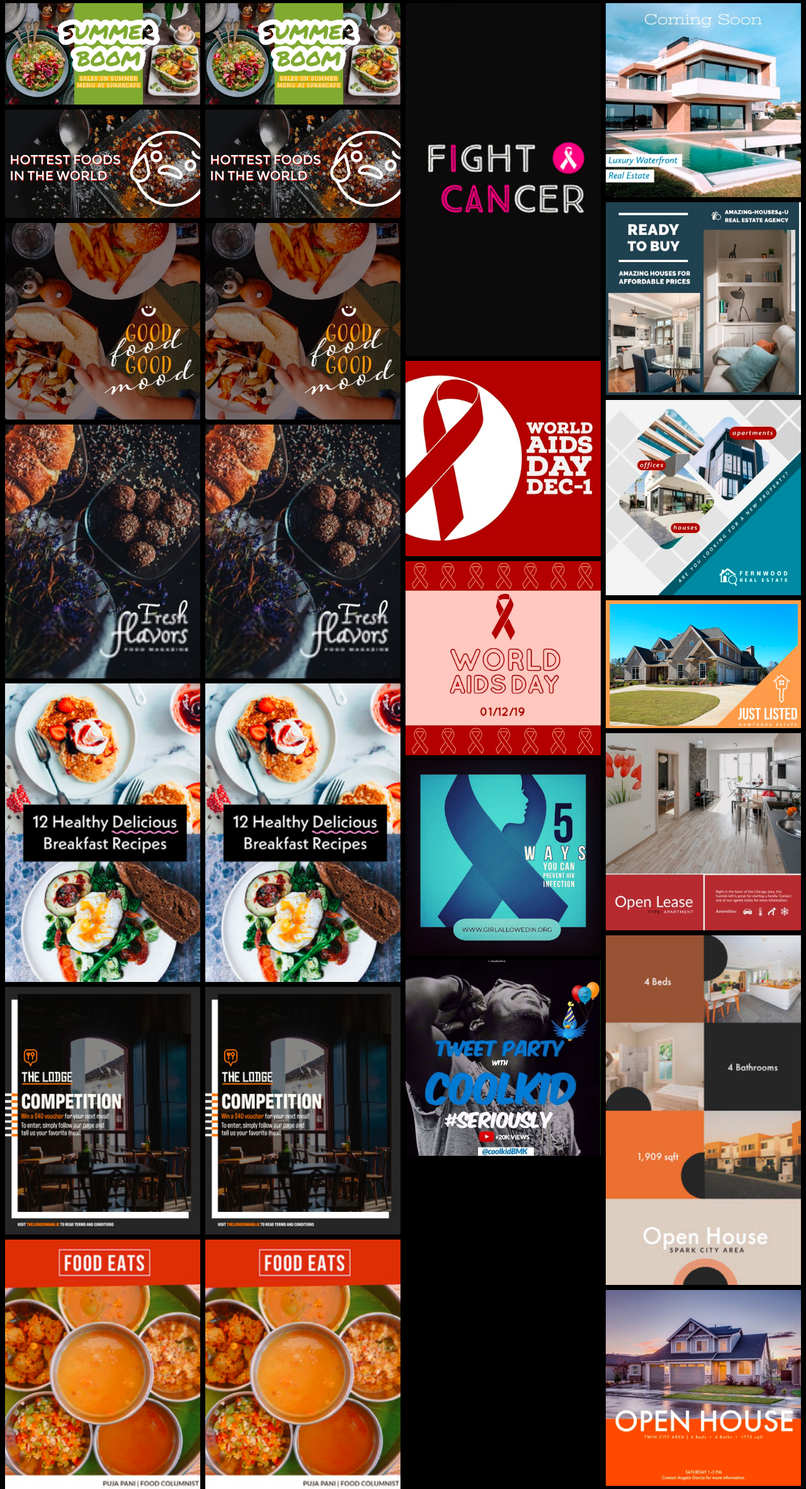
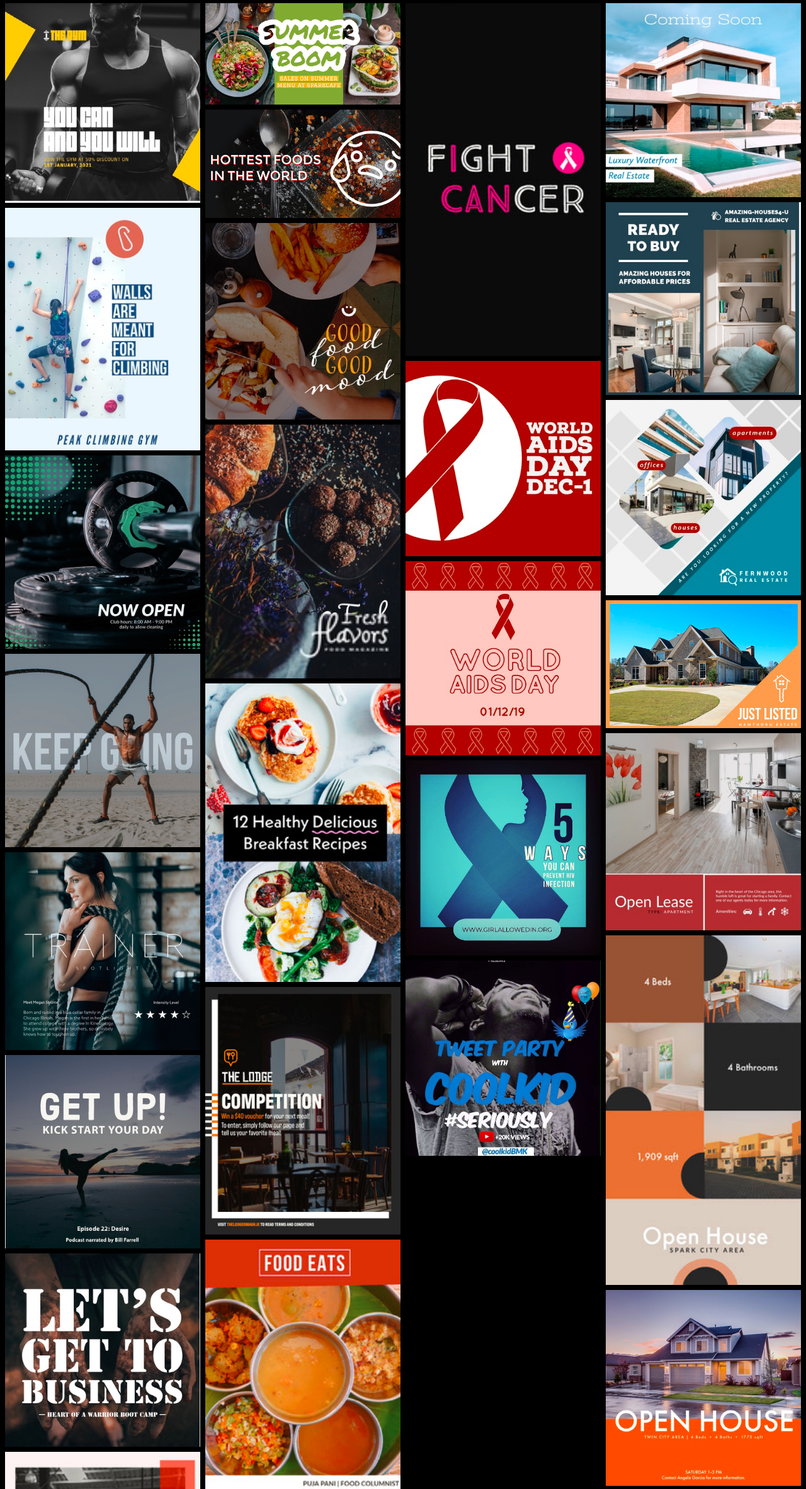
Before and after one commit to AssouaAlbert/social-media-portfolio, a plain HTML site: page index.html in a window 1280 px wide. Shown: the part 300-2664 px from the top of the page at 63% size. Drawn offline with Linux system fonts and the light colour scheme; a web font is replaced by a local one.

Commit message:
Having trouble with the gym images

```diff
--- a/index.html
+++ b/index.html
@@ -31,13 +31,18 @@
         <div class="row">
             <div class="column">
                 <h2 style="text-align: center; color: #fff;">Gym</h2>
-                <img src="./images/food/Annotation 2020-08-14 040827.png" alt="Food and Restuarant flyer 1">
-                <img src="./images/food/Annotation 2020-08-14 041735.png " alt="Food and Restuarant flyer 2">
-                <img src="./images/food/Annotation 2020-08-14 041824.png " alt="Food and Restuarant flyer 3">
-                <img src="./images/food/Annotation 2020-08-14 041844.png " alt="Food and Restuarant flyer 4">
-                <img src="./images/food/Annotation 2020-08-14 041919.png " alt="Food and Restuarant flyer 5">
-                <img src="./images/food/Annotation 2020-08-14 041659.png" alt="Food and Restuarant flyer 6">
-                <img src="./images/food/Annotation 2020-08-14 041631.png" alt="Food and Restuarant flyer 7">
+                <img src="./images/gym/Annotation 2020-08-14 035113.png" alt="">
+                <img src="./images/gym/Annotation 2020-08-14 035239.png" alt="">
+                <img src="./images/gym/Annotation 2020-08-14 035337.png" alt="">
+                <img src="./images/gym/Annotation 2020-08-14 035450.png" alt="">
+                <img src="./images/gym/Annotation 2020-08-14 035517.png" alt="">
+                <img src="./images/gym/Annotation 2020-08-14 035555.png" alt="">
+                <img src="./images/gym/Annotation 2020-08-14 035621.png" alt="">
+                <img src="./images/gym/Annotation 2020-08-14 035832.png" alt="">
+                <img src="./images/gym/Annotation 2020-08-14 042054.png" alt="">
+                <img src="./images/gym/Annotation 2020-08-14 042127.png" alt="">
+                <img src="./images/gym/Annotation 2020-08-14 042153.png" alt="">
+                <img src="./images/gym/Annotation 2020-08-14 042251.png" alt="">
             </div>
             <div class="column">
                 <h2 style="text-align: center; color: #fff;">Food/ Restuatants</h2>
```
